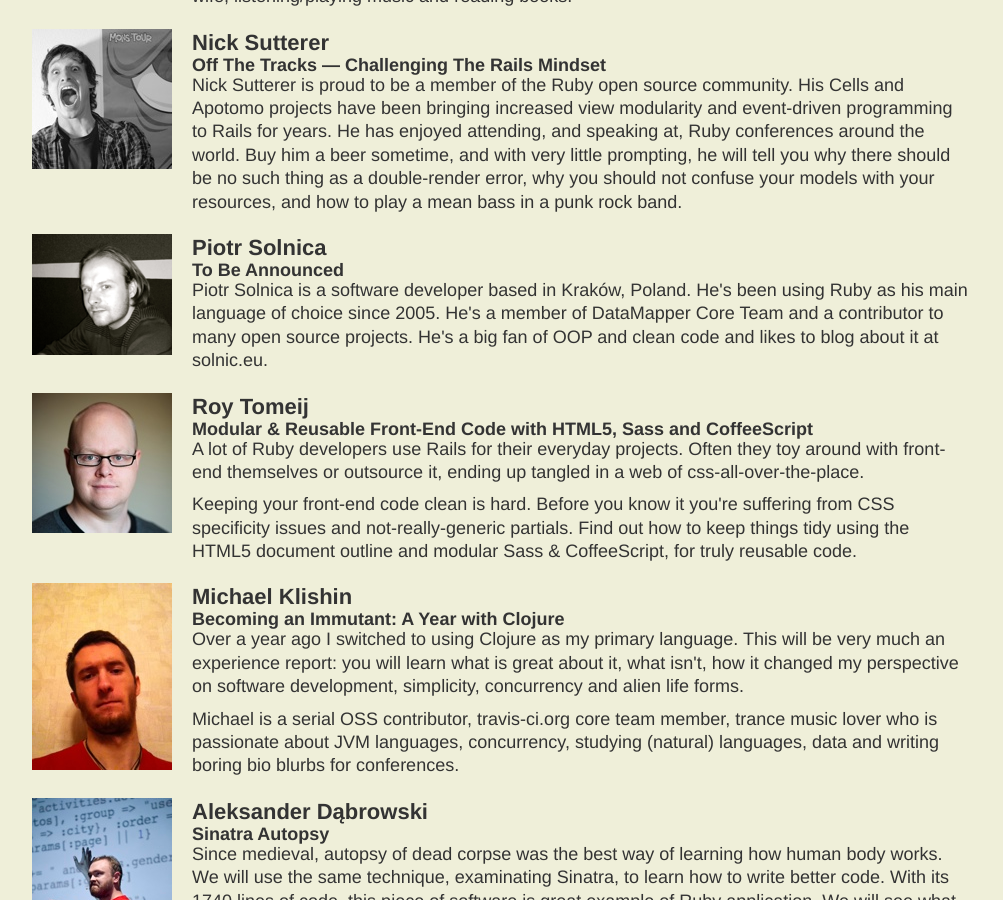
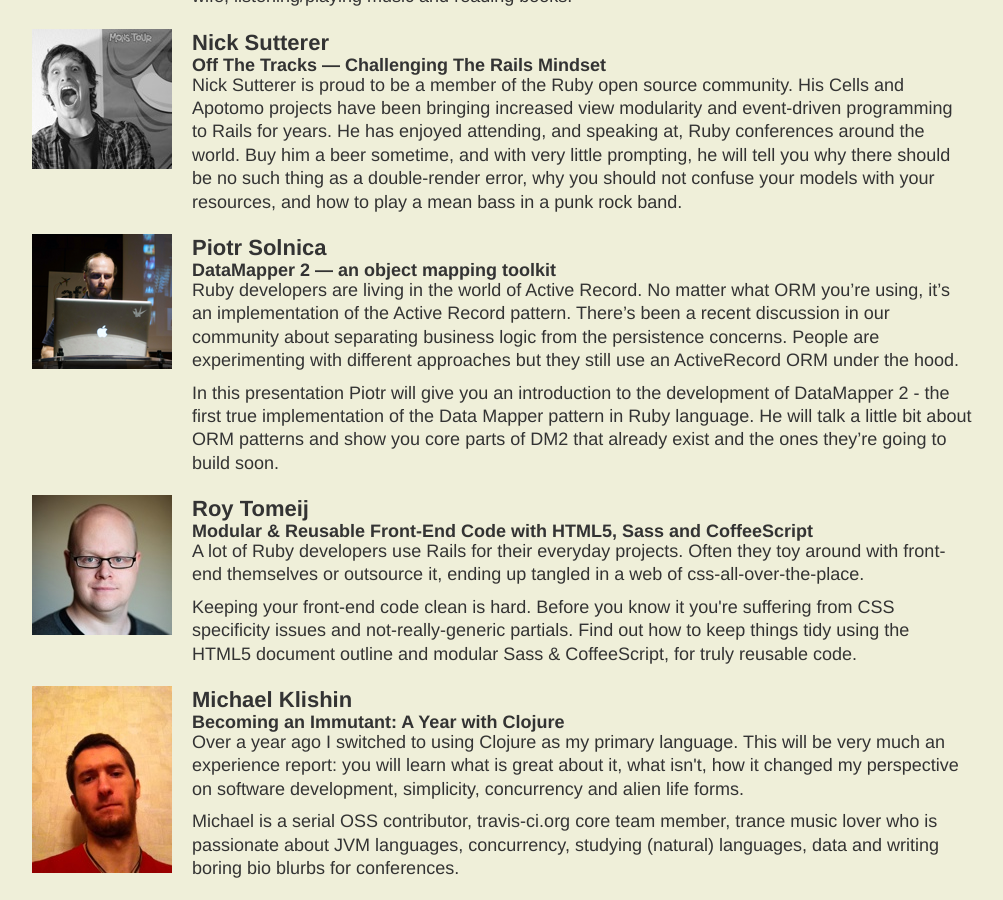
Before and after one commit to rubyshift/rubyshift2012.github.com, a Jekyll site: the page built from index.md, in a window 1280 px wide and 900 px high, scrolled down 1119 px. Shown: the whole window, without its empty margins (138-1141 px from the left). Built offline with Jekyll 4.4.1, drawn with Linux system fonts in a browser that asks for light colours; Markdown is read by kramdown in place of the engine named in the settings.

Commit message:
Update DM2 talk info

```diff
--- a/_layouts/base.html
+++ b/_layouts/base.html
@@ -92,9 +92,12 @@
             </div>
             <div class="talk span10">
               <h3>Piotr Solnica</h3>
-              <h4>To Be Announced</h4>
+              <h4>DataMapper 2 — an object mapping toolkit</h4>
               <p>
-                Piotr Solnica is a software developer based in Kraków, Poland. He's been using Ruby as his main language of choice since 2005. He's a member of DataMapper Core Team and a contributor to many open source projects. He's a big fan of OOP and clean code and likes to blog about it at solnic.eu.
+                Ruby developers are living in the world of Active Record. No matter what ORM you’re using, it’s an implementation of the Active Record pattern. There’s been a recent discussion in our community about separating business logic from the persistence concerns. People are experimenting with different approaches but they still use an ActiveRecord ORM under the hood.
+              </p>
+              <p>
+                In this presentation Piotr will give you an introduction to the development of DataMapper 2 - the first true implementation of the Data Mapper pattern in Ruby language. He will talk a little bit about ORM patterns and show you core parts of DM2 that already exist and the ones they’re going to build soon.
               </p>
             </div>
           </div>
```
Also changed, not shown: images/p-solnic.png.
